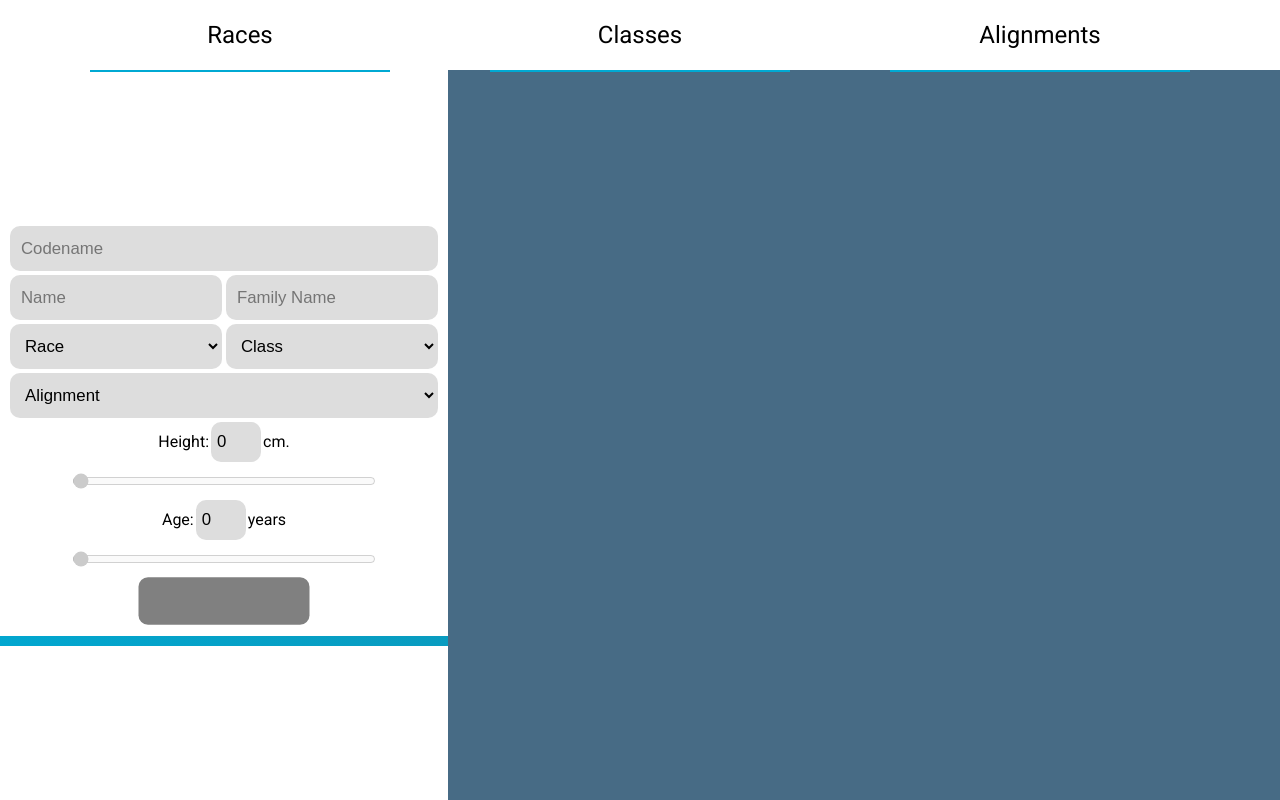
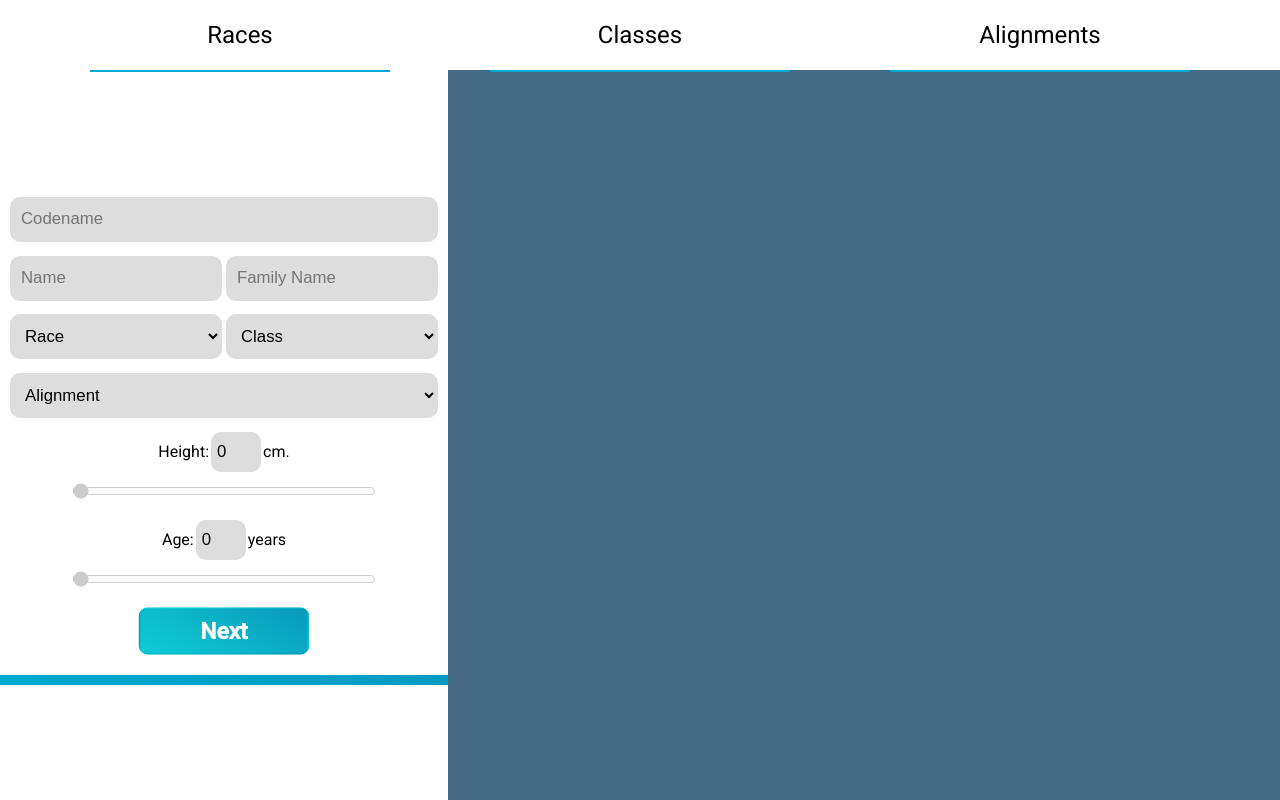
Before and after one commit to andremov/dnd-front, a React (Create React App) app: page / in a window 1280 px wide. Both pictures are taken after typing "Sample" into the empty fields and a click on the button "Create". Built offline with nearby package versions, Linux system fonts and the light colour scheme.

Commit message:
improved rolling

```diff
--- a/src/App.js
+++ b/src/App.js
@@ -120,11 +120,7 @@ export class App extends Component {
     }
 
     modifyPanel = ( data ) => {
-        let { panel_data } = this.state;
-
-        panel_data = data;
-
-        this.setState({ panel_data })
+        this.setState({ panel_data : data })
     }
 
     changePanelDestination = ( data ) => {
--- a/src/Components/CreatePlayer.js
+++ b/src/Components/CreatePlayer.js
@@ -1,9 +1,11 @@
-import React, { Fragment, useState } from "react";
+import React, { Component, Fragment, useState } from "react";
 import { abilities, alignments, classes, races } from "../Utils/Data";
 import { RollDie } from "../Utils/Functions";
 
-export function CreatePlayer( { eventCallback } ) {
-    const [ formData, setFormData ] = useState({
+export class CreatePlayer extends Component {
+
+    state = {
+        formData : {
             name : '',
             family : '',
             codename : '',
@@ -16,74 +18,97 @@ export function CreatePlayer( { eventCallback } ) {
 
             height : 0,
             age : 0,
-    })
-    const [ section, setSection ] = useState(0)
-    const [ rolls, setRolls ] = useState([
-        [ 0, 0, 0, 0 ], [ 0, 0, 0, 0 ], [ 0, 0, 0, 0 ], [ 0, 0, 0, 0 ], [ 0, 0, 0, 0 ], [ 0, 0, 0, 0 ],
-    ])
-    const [ rolling, setRolling ] = useState(false)
+        },
+        section : 0,
+        rollData : {
+            rolls : [ 0, 0, 0 ],
+            rolled : false,
+            rolling : false,
+            total : 0
+        },
+    }
 
-    function wrapFormData( data ) {
-        setFormData({
-            ...formData,
+    wrapFormData = ( data ) => {
+        this.setState({
+            formData : {
+                ...this.state.formData,
                 ...data
+            }
         })
     }
 
-    function handleChange( e ) {
-
-        // handle right age and height
+    handleChange = ( e ) => {
         let d = {
             [e.target.name] : e.target.value
         }
 
         if ( e.target.name === 'race' && e.target.value !== '-1' ) {
             let r = e.target.value
-            d.age = Math.min(Math.max(formData.age, races[r].age.min), races[r].age.max)
-            d.height = Math.min(Math.max(formData.height, races[r].height.min), races[r].height.max)
+            d.age = Math.min(Math.max(this.state.formData.age, races[r].age.min), races[r].age.max)
+            d.height = Math.min(Math.max(this.state.formData.height, races[r].height.min), races[r].height.max)
         }
 
-        wrapFormData(d)
+        this.wrapFormData(d)
     }
 
-    function rollAbility( ability, index = 0, missing_rolls = 20 ) {
-        setRolling(true)
-        let new_rolls = [ ...rolls ]
-        new_rolls[ability][index] = RollDie()
-        setRolls(new_rolls)
+    rollAbility = ( index = 0, missing_rolls = 20 ) => {
+
+        this.setState({
+            rollData : {
+                ...this.state.rollData,
+                rolling : true
+            }
+        })
+
+        let new_rolls = [ ...this.state.rollData.rolls ]
+        new_rolls[index] = RollDie()
+
+        this.setState({
+            rollData : {
+                ...this.state.rollData,
+                rolls : new_rolls,
+            }
+        })
+
         if ( missing_rolls === 0 ) {
-            if ( index === 3 ) {
-                let new_stats = [ ...formData.stats ]
-                new_stats[ability] = new_rolls[ability][0] + new_rolls[ability][1]
-                new_stats[ability] += new_rolls[ability][2] + new_rolls[ability][3] - Math.min(...new_rolls[ability])
-                setFormData({
-                    ...formData,
-                    stats : new_stats
+            if ( index === 2 ) {
+                let { rolls } = this.state.rollData;
+                let total = rolls[0] + rolls[1] + rolls[2] - Math.min(...rolls);
+                this.setState({
+                    rollData : {
+                        ...this.state.rollData,
+                        rolling : false,
+                        rolled : true,
+                        total
+                    }
                 })
-                setRolling(false)
             } else {
-                setTimeout(() => rollAbility(ability, index + 1), 50)
+                setTimeout(() => this.rollAbility(index + 1), 50)
             }
         } else {
-            setTimeout(() => rollAbility(ability, index, missing_rolls - 1), 50)
+            setTimeout(() => this.rollAbility(index, missing_rolls - 1), 50)
         }
     }
 
-    function validSection() {
+    validSection = () => {
+        let { formData } = this.state;
+        return true
         return (
             !!formData.name &&
             !!formData.codename &&
             formData.alignment !== -1 &&
             formData.race !== -1 &&
             formData.char_class !== -1 &&
-            formData.age < races[formData.race].age.max &&
-            formData.age > races[formData.race].age.min &&
-            formData.height < races[formData.race].height.max &&
-            formData.height > races[formData.race].height.min
+            formData.age <= races[formData.race].age.max &&
+            formData.age >= races[formData.race].age.min &&
+            formData.height <= races[formData.race].height.max &&
+            formData.height >= races[formData.race].height.min
         )
     }
 
-    function validSend() {
+    validSend = () => {
+        let { formData } = this.state;
+
         return (
             !!formData.stats[0] &&
             !!formData.stats[1] &&
@@ -94,6 +119,33 @@ export function CreatePlayer( { eventCallback } ) {
         )
     }
 
+    doSend = () => {
+        console.log(this.state)
+    }
+
+    assignRoll = ( id ) => {
+        let { stats } = this.state.formData;
+        let { rollData } = this.state;
+
+        stats[id] = rollData.total
+
+        this.setState({
+            formData : {
+                ...this.state.formData,
+                stats
+            },
+            rollData : {
+                rolls : [ 0, 0, 0 ],
+                rolled : false,
+                rolling : false,
+                total : 0
+            },
+        })
+    }
+
+    render = () => {
+        let { formData, section, rollData } = this.state;
+
         return <div className={'new-player'}>
             <form className={'enter-form'} onSubmit={e => {
                 e.preventDefault()
@@ -103,7 +155,7 @@ export function CreatePlayer( { eventCallback } ) {
                         placeholder={'Codename'}
                         name={'codename'}
                         value={formData.codename}
-                    onChange={handleChange}
+                        onChange={this.handleChange}
                     />
 
                     <div className={'input-group'}>
@@ -111,13 +163,13 @@ export function CreatePlayer( { eventCallback } ) {
                             placeholder={'Name'}
                             name={'name'}
                             value={formData.name}
-                        onChange={handleChange}
+                            onChange={this.handleChange}
                         />
                         <input
                             placeholder={'Family Name'}
                             name={'family'}
                             value={formData.family}
-                        onChange={handleChange}
+                            onChange={this.handleChange}
                         />
                     </div>
 
@@ -125,7 +177,7 @@ export function CreatePlayer( { eventCallback } ) {
                         <select
                             name={'race'}
                             value={formData.race}
-                        onChange={handleChange}
+                            onChange={this.handleChange}
                         >
                             <option value={-1}>Race</option>
                             {
@@ -140,7 +192,7 @@ export function CreatePlayer( { eventCallback } ) {
                         <select
                             name={'char_class'}
                             value={formData.char_class}
-                        onChange={handleChange}
+                            onChange={this.handleChange}
                         >
                             <option value={-1}>Class</option>
                             {
@@ -156,7 +208,7 @@ export function CreatePlayer( { eventCallback } ) {
                     <select
                         name={'alignment'}
                         value={formData.alignment}
-                    onChange={handleChange}
+                        onChange={this.handleChange}
                     >
                         <option value={-1}>Alignment</option>
                         {
@@ -168,7 +220,7 @@ export function CreatePlayer( { eventCallback } ) {
                         }
                     </select>
 
-                <div className={'range-input'} >
+                    <div className={'range-input'}>
                         <div>
                             Height:
                             <input
@@ -176,7 +228,7 @@ export function CreatePlayer( { eventCallback } ) {
                                 placeholder={'0'}
                                 name={'height'}
                                 value={formData.height}
-                            onChange={handleChange}
+                                onChange={this.handleChange}
                             />
                             cm.
                         </div>
@@ -187,11 +239,11 @@ export function CreatePlayer( { eventCallback } ) {
                             min={races[formData.race]?.height.min}
                             max={races[formData.race]?.height.max}
                             value={formData.height}
-                        onChange={handleChange}
+                            onChange={this.handleChange}
                         />
                     </div>
 
-                <div className={'range-input'} >
+                    <div className={'range-input'}>
                         <div>
                             Age:
                             <input
@@ -199,7 +251,7 @@ export function CreatePlayer( { eventCallback } ) {
                                 placeholder={'0'}
                                 name={'age'}
                                 value={formData.age}
-                            onChange={handleChange}
+                                onChange={this.handleChange}
                             />
                             years
                         </div>
@@ -210,17 +262,19 @@ export function CreatePlayer( { eventCallback } ) {
                             min={races[formData.race]?.age.min}
                             max={races[formData.race]?.age.max}
                             value={formData.age}
-                        onChange={handleChange}
+                            onChange={this.handleChange}
                         />
                     </div>
 
                     <button
                         className={'primary'}
                         children={'Next'}
-                    disabled={!validSection()}
+                        disabled={!this.validSection()}
                         onClick={() => {
-                        if ( validSection() ) {
-                            setSection(1)
+                            if ( this.validSection() ) {
+                                this.setState({
+                                    section : 1
+                                })
                             }
                         }}
                     />
@@ -232,49 +286,59 @@ export function CreatePlayer( { eventCallback } ) {
                         Abilities
                     </h1>
 
-                {abilities.map(( item, i ) => {
-                    return <div className={'ability-entry'} key={i}>
-                    <span style={{ width : '100px' }}>
-                        {item.name}
-                    </span>
-                        <span>
-                        {rolls[i].map(( item, i ) => {
-                            return <Fragment key={i}>
-                                {item} {i + 1 < rolls[i].length ? ' - ' : ''}
-                            </Fragment>
+                    <div className={'ability-roll'}>
+                        <div className={'rolls-display'}>
+                            {rollData.rolls.map(( item, i ) => {
+                                return <div key={i}>
+                                    {item}
+                                </div>
                             })}
+                        </div>
 
-                    </span>
                         <button
-                            disabled={formData.stats[i] !== 0}
-                            className={'primary' + (formData.stats[i] === 0 ? '' : ' success')}
-                            children={formData.stats[i] === 0 ? 'Roll' : formData.stats[i]}
+                            className={'primary' + (rollData.rolled ? ' success' : '')}
                             onClick={() => {
-                                if ( !rolling ) {
-                                    rollAbility(i)
+                                if ( !rollData.rolling && !rollData.rolled ) {
+                                    this.rollAbility()
                                 }
                             }}
-                        />
+                        >
+                            {rollData.rolled ? rollData.total : 'Roll'}
+                        </button>
                     </div>
+
+                    <div className={'ability-list'}>
+                        {abilities.map(( item, i ) => {
+                            return <button
+                                className={'secondary ability-display' + (formData.stats[i] !== 0 ? ' success' : '')}
+                                title={'Assign to ' + item.name}
+                                key={i}
+                                onClick={() => {
+                                    if (formData.stats[i] === 0) {
+                                        this.assignRoll(i)
+                                    }
+                                }}
+                            >
+                                {item.shortname+' : ' + formData.stats[i]}
+                            </button>
                         })}
+                    </div>
 
                     <div className={'input-group'}>
                         <button
                             className={'secondary'}
                             children={'Back'}
-                        onClick={() => setSection(0)}
+                            onClick={() =>
+                                this.setState({
+                                    section : 0
+                                })}
                         />
                         <button
                             className={'primary'}
                             children={'Crear'}
                             onClick={() => {
-                            if ( validSend() ) {
-                                let player_data = JSON.parse(JSON.stringify(formData))
-                                for ( let i = 0; i < abilities.length; i++ ) {
-                                    player_data['stat_' + abilities[i].shortname.toLowerCase()] = player_data.stats[i]
-                                }
-                                delete player_data.stats
-                                eventCallback({ event_name : 'create-player', event_data : player_data })
+                                if ( this.validSend() ) {
+                                    this.doSend()
                                 }
                             }}
                         />
@@ -283,3 +347,4 @@ export function CreatePlayer( { eventCallback } ) {
             </form>
         </div>
     }
+}
--- a/src/Components/AlignmentInfo.js
+++ b/src/Components/InfoCards/AlignmentInfo.js
@@ -1,6 +1,6 @@
 import React  from 'react';
-import { alignments } from "../Utils/Data";
-import { Gem } from "./Gem";
+import { alignments } from "../../Utils/Data";
+import { Gem } from "../Gem";
 
 export function AlignmentInfo( { card_data } ) {
     const { name, description } = alignments[card_data.item_id]
--- a/src/Components/ClassInfo.js
+++ b/src/Components/InfoCards/ClassInfo.js
@@ -1,6 +1,6 @@
 import React  from "react";
-import { classes } from "../Utils/Data";
-import { Gem } from "./Gem";
+import { classes } from "../../Utils/Data";
+import { Gem } from "../Gem";
 
 export function ClassInfo( { card_data } ) {
     const { name, hit_dice, armor, weapons } = classes[card_data.item_id]
--- a/src/Components/RaceInfo.js
+++ b/src/Components/InfoCards/RaceInfo.js
@@ -1,6 +1,6 @@
 import React, { Fragment } from "react";
-import { abilities, races, skills } from "../Utils/Data";
-import { Gem } from "./Gem";
+import { abilities, races, skills } from "../../Utils/Data";
+import { Gem } from "../Gem";
 
 export function RaceInfo( { card_data } ) {
     const { name, ability_bonus, skill_bonus, age, height, trait_name } = races[card_data.item_id]
--- a/src/Style/actives.scss
+++ b/src/Style/actives.scss
@@ -5,7 +5,6 @@ button {
   min-width: 180px;
   height: 50px;
   outline: none;
-  border: 0;
   background: none;
   border-radius: 10px;
   cursor: pointer;
@@ -13,6 +12,7 @@ button {
   transition: 0.2s;
   font-size: 1.5em;
   font-weight: bold;
+  border: 2px solid transparent;
 
   &:disabled {
     background: gray !important;
@@ -29,8 +29,10 @@ button {
   }
 
   &.secondary {
-    background: #c1c1c1;
-    color: white;
+    font-weight: normal;
+    border-color: #c1c1c1;
+    background-color: white;
+    color: black;
   }
 
   &.small {
@@ -42,6 +44,8 @@ button {
 
   &.success {
     background: $success-color;
+    color: white;
+    border-color: transparent;
   }
 
   &.failure {
@@ -81,37 +85,6 @@ input[type='range'] {
   min-width: 300px;
 }
 
-form {
-  height: 100%;
-  width: 100%;
-  display: flex;
-  flex-direction: column;
-  justify-content: space-evenly;
-  align-items: center;
-
-  > .color-bar {
-    height: 10px;
-    width: 150%;
-    margin-top: 10px;
-    background: linear-gradient(30deg, $main-color, $main-color-dark);
-  }
-
-  > .section {
-    display: flex;
-    flex-direction: column;
-    justify-content: space-evenly;
-    align-items: center;
-    overflow: hidden;
-    transition: 0.3s;
-    height: 100%;
-    width: 100%;
-
-    &.hidden {
-      height: 0;
-    }
-  }
-}
-
 .range-input {
   display: flex;
   flex-direction: column;
@@ -122,6 +95,7 @@ form {
   display: flex;
   align-items: center;
   width: 100%;
+  justify-content: space-evenly;
   margin: 2px;
 
   > input, > select {
--- a/src/Style/app-cards.scss
+++ b/src/Style/app-cards.scss
@@ -75,19 +75,9 @@
 
 .new-player {
   width: 100%;
+  height: 500px;
   padding-left: 10px;
   padding-right: 10px;
-
-  .ability-entry {
-    width: 100%;
-    display: flex;
-    align-items: center;
-    justify-content: space-between;
-
-    > span {
-      font-size: 1.4em;
-    }
-  }
 }
 
 .dims_race_info {
@@ -205,3 +195,33 @@
     align-self: flex-end;
   }
 }
+
+.enter-form > .section {
+  > .ability-roll {
+    > .rolls-display {
+      display: flex;
+      align-items: center;
+      justify-content: space-evenly;
+      font-size: 1.5em;
+      margin-bottom: 10px;
+    }
+  }
+
+  > .ability-entry {
+    width: 100%;
+    display: flex;
+    align-items: center;
+    justify-content: space-between;
+
+    > span {
+      font-size: 1.4em;
+    }
+  }
+
+  > .ability-list {
+    display: flex;
+    flex-wrap: wrap;
+    align-items: center;
+    justify-content: center;
+  }
+}
--- a/src/Style/generals.scss
+++ b/src/Style/generals.scss
@@ -99,3 +99,34 @@ header {
     }
   }
 }
+
+form {
+  height: 100%;
+  width: 100%;
+  display: flex;
+  flex-direction: column;
+  justify-content: space-evenly;
+  align-items: center;
+
+  > .color-bar {
+    height: 10px;
+    width: 150%;
+    margin-top: 10px;
+    background: linear-gradient(30deg, $main-color, $main-color-dark);
+  }
+
+  > .section {
+    display: flex;
+    flex-direction: column;
+    justify-content: space-evenly;
+    align-items: center;
+    overflow: hidden;
+    transition: 0.3s;
+    height: 100%;
+    width: 100%;
+
+    &.hidden {
+      height: 0;
+    }
+  }
+}
--- a/src/Utils/Data.js
+++ b/src/Utils/Data.js
@@ -1,7 +1,7 @@
 import React, { Fragment } from "react";
-import { AlignmentInfo } from "../Components/AlignmentInfo";
-import { ClassInfo } from "../Components/ClassInfo";
-import { RaceInfo } from "../Components/RaceInfo";
+import { AlignmentInfo } from "../Components/InfoCards/AlignmentInfo";
+import { ClassInfo } from "../Components/InfoCards/ClassInfo";
+import { RaceInfo } from "../Components/InfoCards/RaceInfo";
 import { CreatePlayer } from "../Components/CreatePlayer";
 import { EnterForm } from "../Components/EnterForm";
 import { Loading } from "../Components/Loading";
```
Lines whose indentation alone changed are shown as unchanged.
